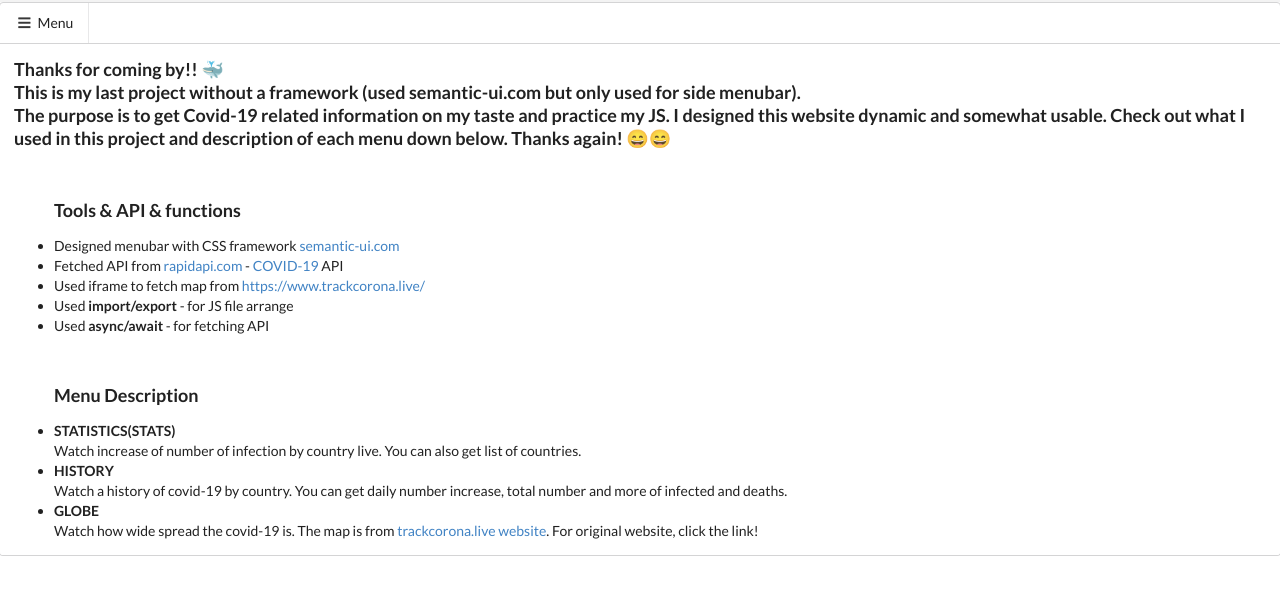
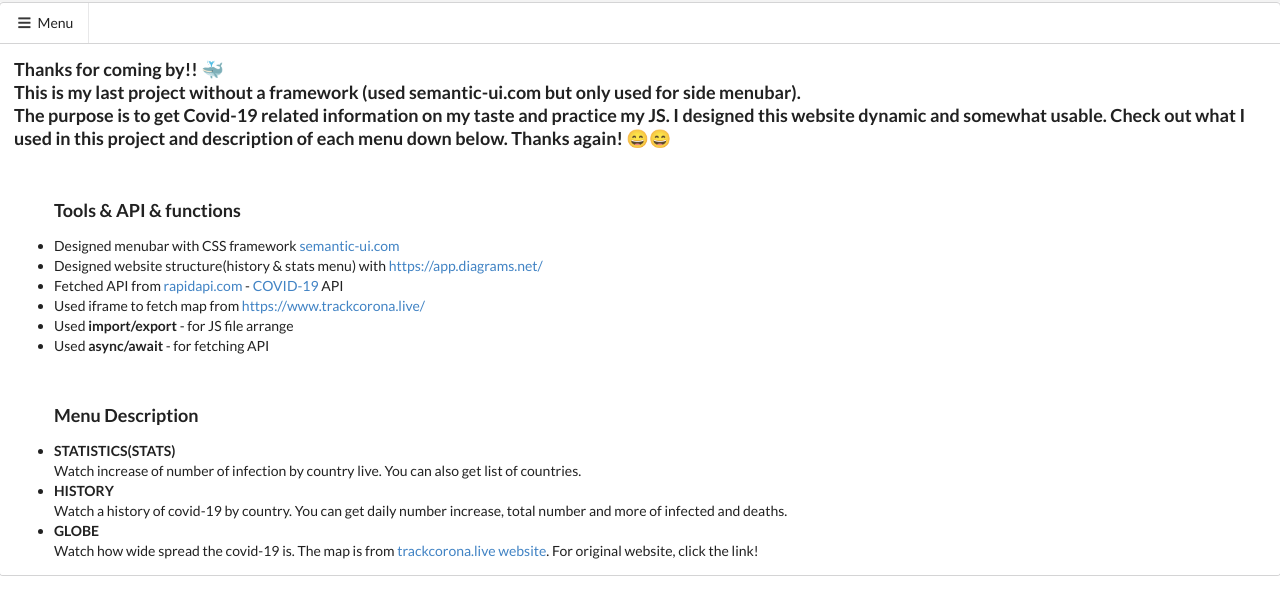
Before and after one commit to eric8979/Covid19-Tracker, a plain HTML site: page index.html in a window 1280 px wide. Shown: the part 56-670 px from the top of the page. Drawn offline with nearby package versions, Linux system fonts and the light colour scheme; no server answers.

Commit message:
Add link of used tool for homepage

```diff
--- a/index.html
+++ b/index.html
@@ -46,6 +46,7 @@
           <ul>
             <h3>Tools & API & functions</h3>
             <li>Designed menubar with CSS framework <a href="https://semantic-ui.com/">semantic-ui.com</a></li>
+            <li>Designed website structure(history & stats menu) with <a href="https://app.diagrams.net/">https://app.diagrams.net/</a></li>
             <li>Fetched API from <a href="https://rapidapi.com/marketplace">rapidapi.com</a> - <a href="https://rapidapi.com/api-sports/api/covid-193">COVID-19</a> API</li>
             <li>Used iframe to fetch map from <a href="https://www.trackcorona.live/">https://www.trackcorona.live/</a></li>
             <li>Used <strong>import/export</strong> - for JS file arrange</li>
```
